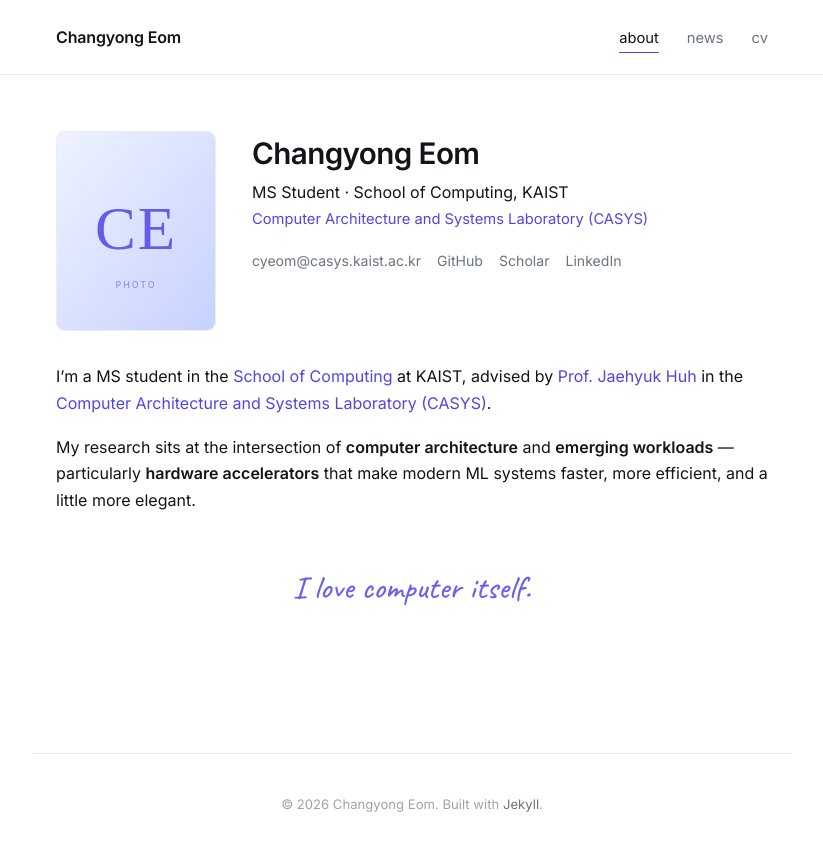
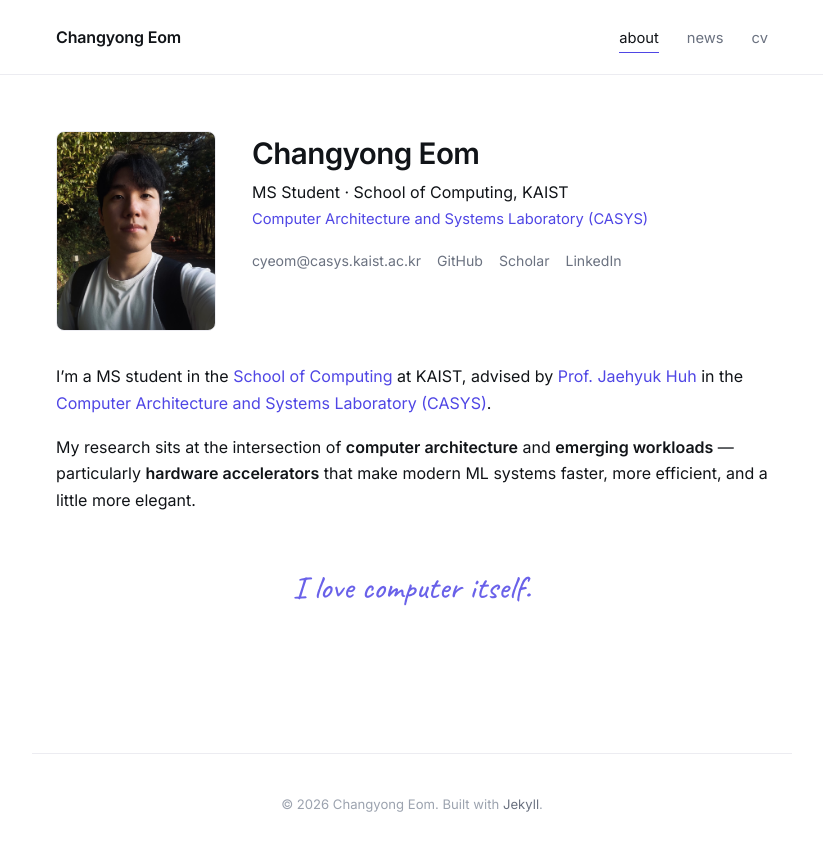
Before and after one commit to Changyong-Eom/changyong-eom.github.io, a Jekyll site: the page built from index.md, in a window 1280 px wide. Shown: the top 851 px of the page, without its empty margins (228-1051 px from the left). Built offline with Jekyll 4.4.1, drawn with Linux system fonts in a browser that asks for light colours.

Commit message:
Use real profile photo
Replace SVG placeholder with profile.jpg and update the about page reference.

Co-Authored-By: Claude Opus 4.7 <noreply@anthropic.com>

```diff
--- a/index.md
+++ b/index.md
@@ -5,7 +5,7 @@ description: MS Student at KAIST School of Computing, CASYS Lab. Computer Archit
 ---
 
 <section class="profile">
-  <img src="{{ '/assets/img/profile.svg' | relative_url }}" alt="Changyong Eom" class="profile-photo">
+  <img src="{{ '/assets/img/profile.jpg' | relative_url }}" alt="Changyong Eom" class="profile-photo">
   <div class="profile-meta">
     <h1>Changyong Eom</h1>
     <p class="position">MS Student · School of Computing, KAIST</p>
```
Also changed, not shown: assets/img/profile.jpg (added), assets/img/profile.svg (deleted).
